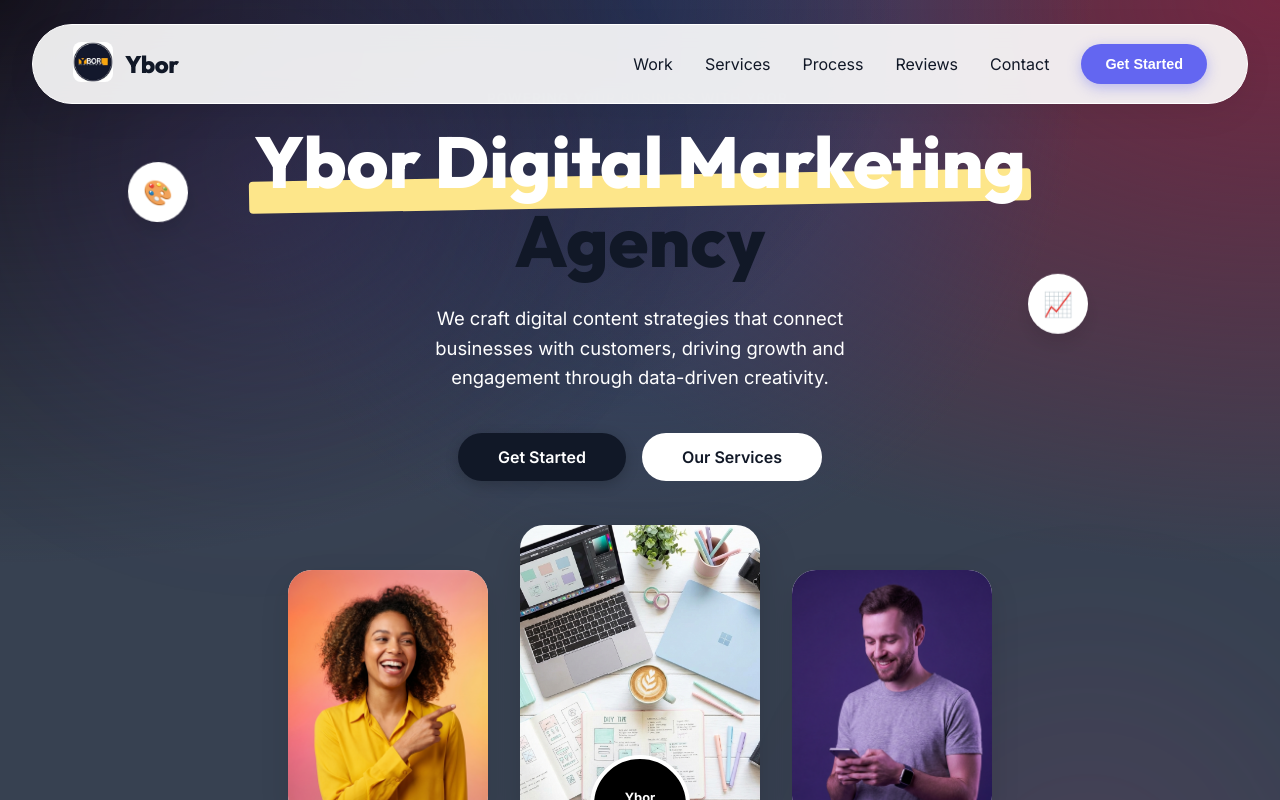
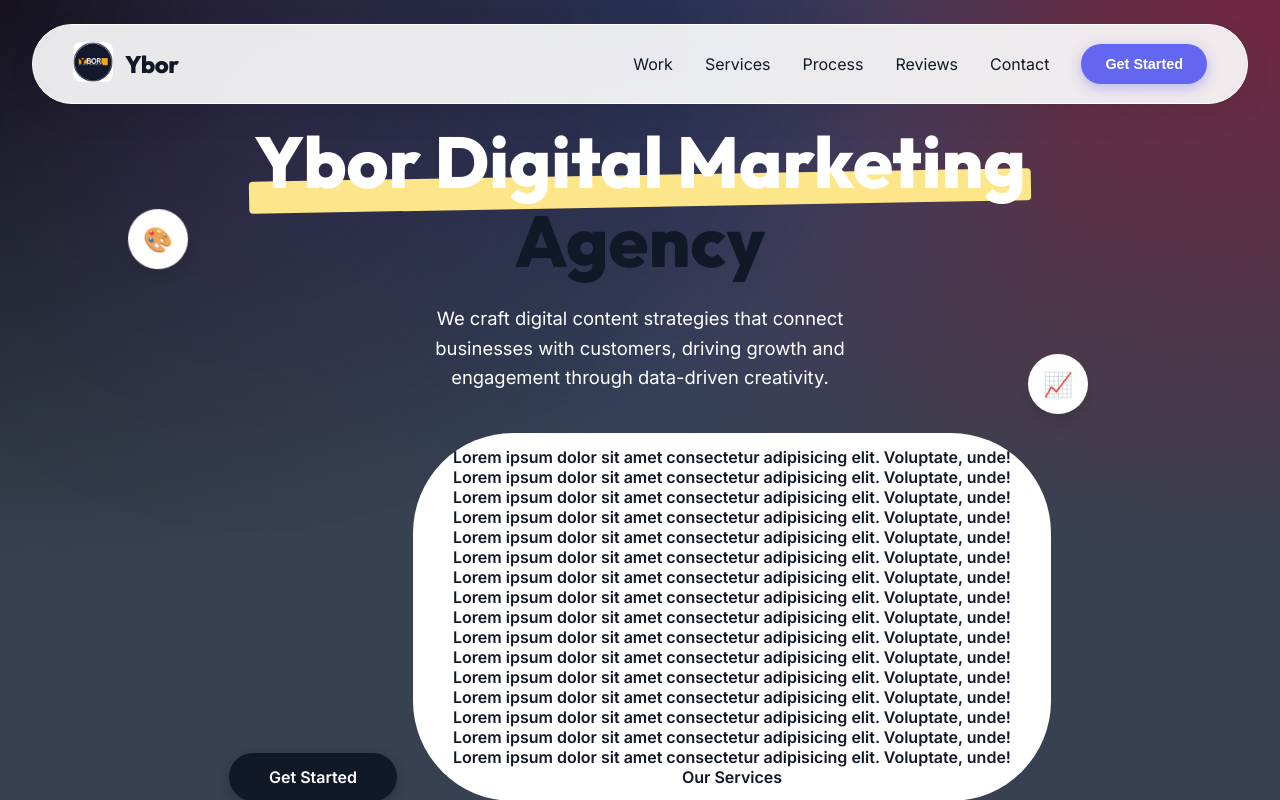
Before and after one commit to tiwariaayu/Ybor, a Next.js app: page / in a window 1280 px wide. Shown: the top 800 px of the page. Built offline with nearby package versions, Linux system fonts and the light colour scheme.

Commit message:
Design enhanced

```diff
--- a/src/components/Hero.tsx
+++ b/src/components/Hero.tsx
@@ -95,6 +95,22 @@ export default function Hero() {
               color: "var(--primary)",
             }}
           >
+            <div>Lorem ipsum dolor sit amet consectetur adipisicing elit. Voluptate, unde!</div>
+            <div>Lorem ipsum dolor sit amet consectetur adipisicing elit. Voluptate, unde!</div>
+            <div>Lorem ipsum dolor sit amet consectetur adipisicing elit. Voluptate, unde!</div>
+            <div>Lorem ipsum dolor sit amet consectetur adipisicing elit. Voluptate, unde!</div>
+            <div>Lorem ipsum dolor sit amet consectetur adipisicing elit. Voluptate, unde!</div>
+            <div>Lorem ipsum dolor sit amet consectetur adipisicing elit. Voluptate, unde!</div>
+            <div>Lorem ipsum dolor sit amet consectetur adipisicing elit. Voluptate, unde!</div>
+            <div>Lorem ipsum dolor sit amet consectetur adipisicing elit. Voluptate, unde!</div>
+            <div>Lorem ipsum dolor sit amet consectetur adipisicing elit. Voluptate, unde!</div>
+            <div>Lorem ipsum dolor sit amet consectetur adipisicing elit. Voluptate, unde!</div>
+            <div>Lorem ipsum dolor sit amet consectetur adipisicing elit. Voluptate, unde!</div>
+            <div>Lorem ipsum dolor sit amet consectetur adipisicing elit. Voluptate, unde!</div>
+            <div>Lorem ipsum dolor sit amet consectetur adipisicing elit. Voluptate, unde!</div>
+            <div>Lorem ipsum dolor sit amet consectetur adipisicing elit. Voluptate, unde!</div>
+            <div>Lorem ipsum dolor sit amet consectetur adipisicing elit. Voluptate, unde!</div>
+            <div>Lorem ipsum dolor sit amet consectetur adipisicing elit. Voluptate, unde!</div>
             Our Services
           </Link>
         </motion.div>
```
